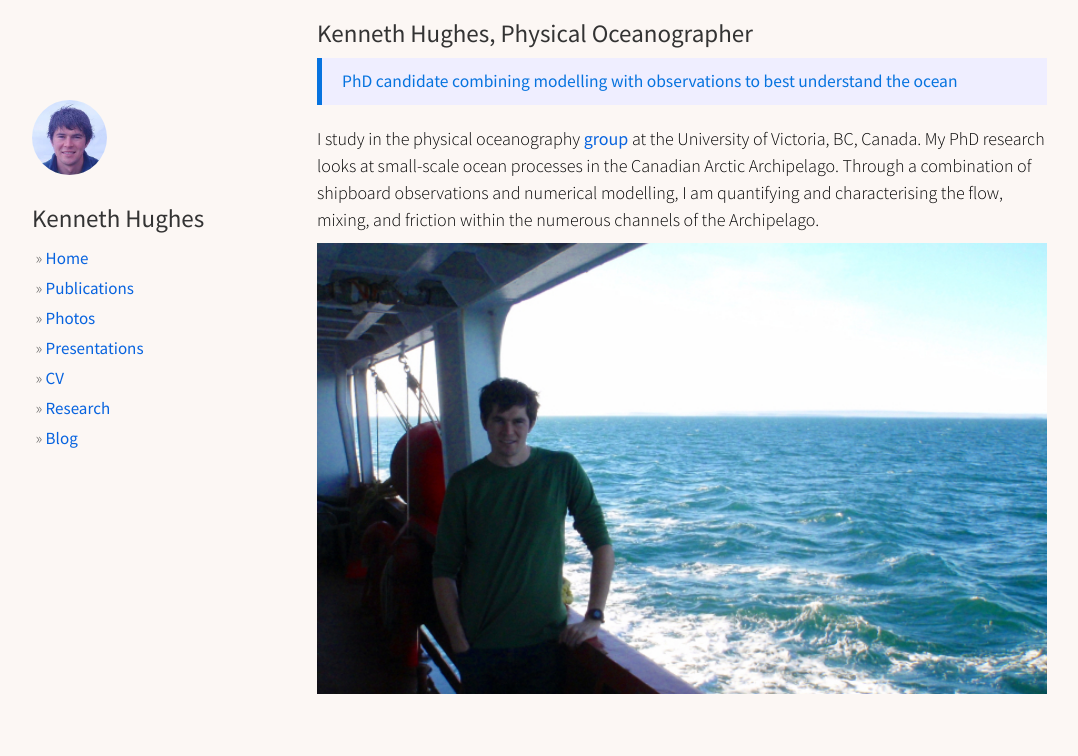
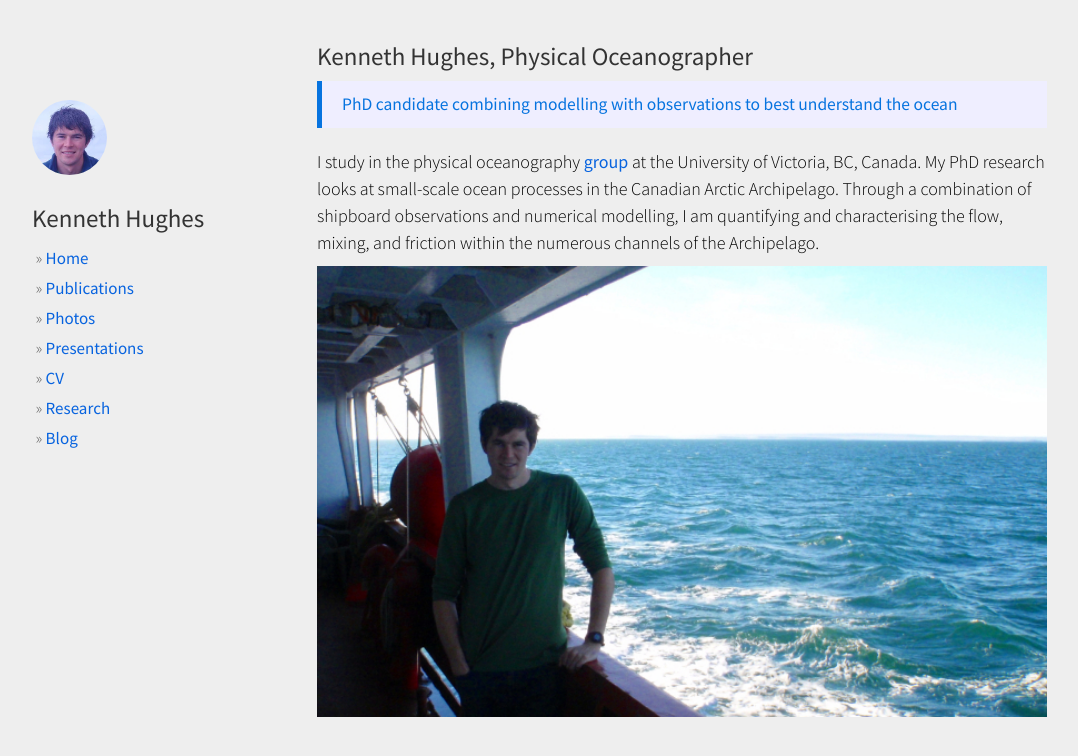
Before and after one commit to hugke729/hugke729.github.io, a Jekyll site: the page built from index.md, in a window 1280 px wide. Shown: the top 756 px of the page, without its empty margins (53-1131 px from the left). Built offline with Jekyll 4.4.1, drawn with Linux system fonts in a browser that asks for light colours; nearby versions of some CDN libraries; our own code applies the rules of GitHub Pages for plain Markdown files.

Commit message:
Hackily add vertical whitespace near top

```diff
--- a/index.md
+++ b/index.md
@@ -1,6 +1,7 @@
 ---
 layout: default
 ---
+######
 
 # Kenneth Hughes, Physical Oceanographer
 
--- a/photos/index.html
+++ b/photos/index.html
@@ -3,6 +3,7 @@ layout: default
 title: Photos
 css: w3_truncated
 ---
+<h6> </h6>
 
 <!DOCTYPE html>
 <html>
--- a/static/css/main.css
+++ b/static/css/main.css
@@ -3,7 +3,7 @@
  */
 body {
     font-family: "Source Sans Pro", Arial, sans-serif;
-    background-color: #fcf7f4;
+    background-color: #eeeeee;
     font-size: 18px;
     line-height: 1.5em;
     color: #000;
```
Also changed, not shown: presentations/index.md (+1 -0 lines), publications/index.md (+1 -0 lines), research/index.md (+1 -0 lines).
